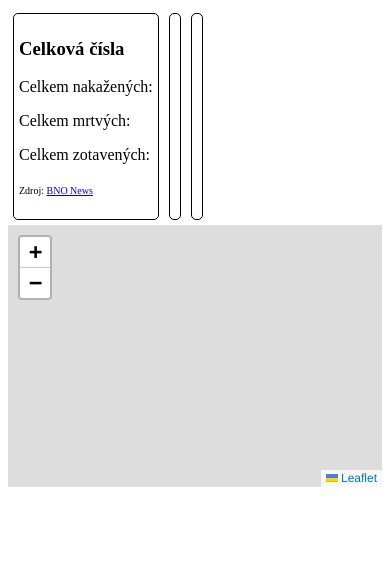
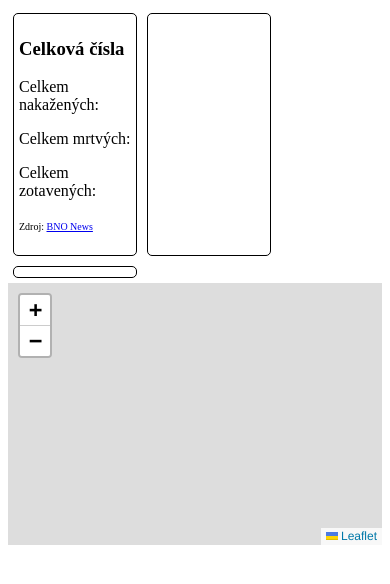
Before and after one commit to DataRozhlas/corona-map, a plain HTML site: page index.html in a window 390 px wide. Drawn offline with nearby package versions, Linux system fonts and the light colour scheme; no server answers.

Commit message:
dboard styling

```diff
--- a/style.css
+++ b/style.css
@@ -24,10 +24,17 @@
     margin: 5px;
     padding: 5px;
     border-style: solid;
+    max-width: 30%;
     border-width: 1px;
     border-radius: 5px;
 }
 
+@media only screen and (max-width: 600px) {
+    #corona_dboard div {
+        width: 100%;
+    }
+  }
+
 #corona_stats_updated {
     font-size: x-small;
 }
```
